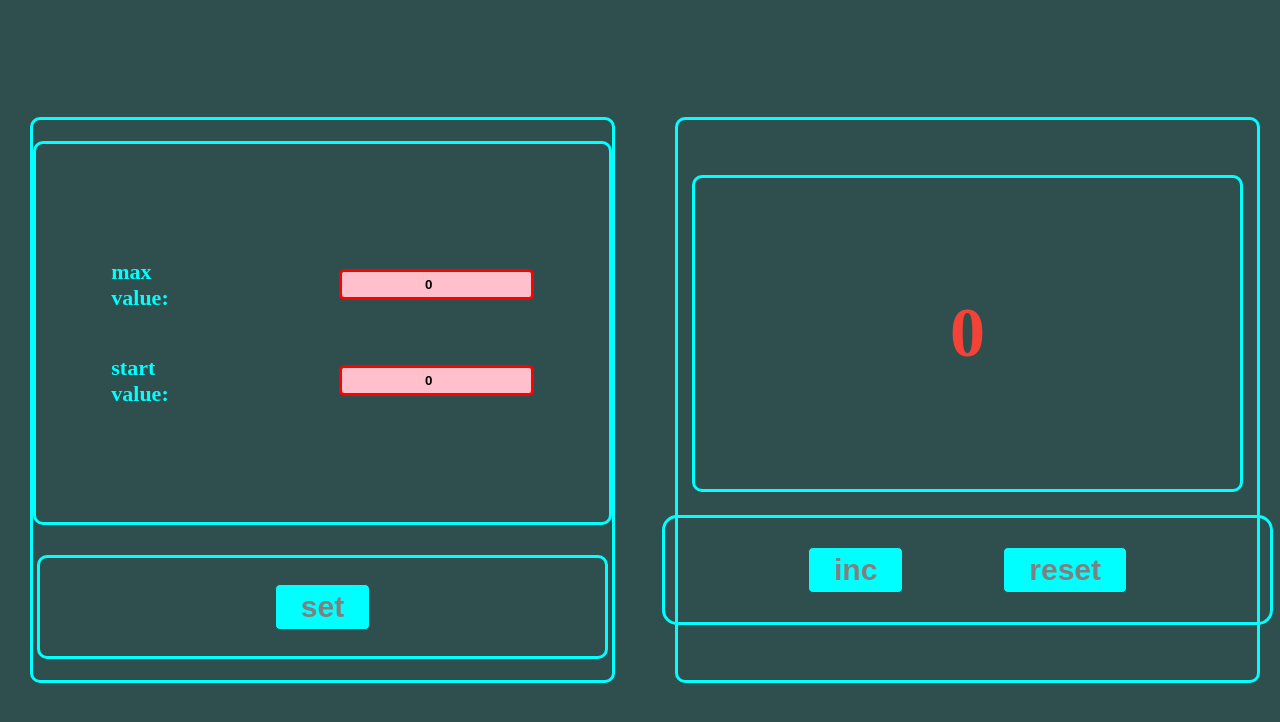
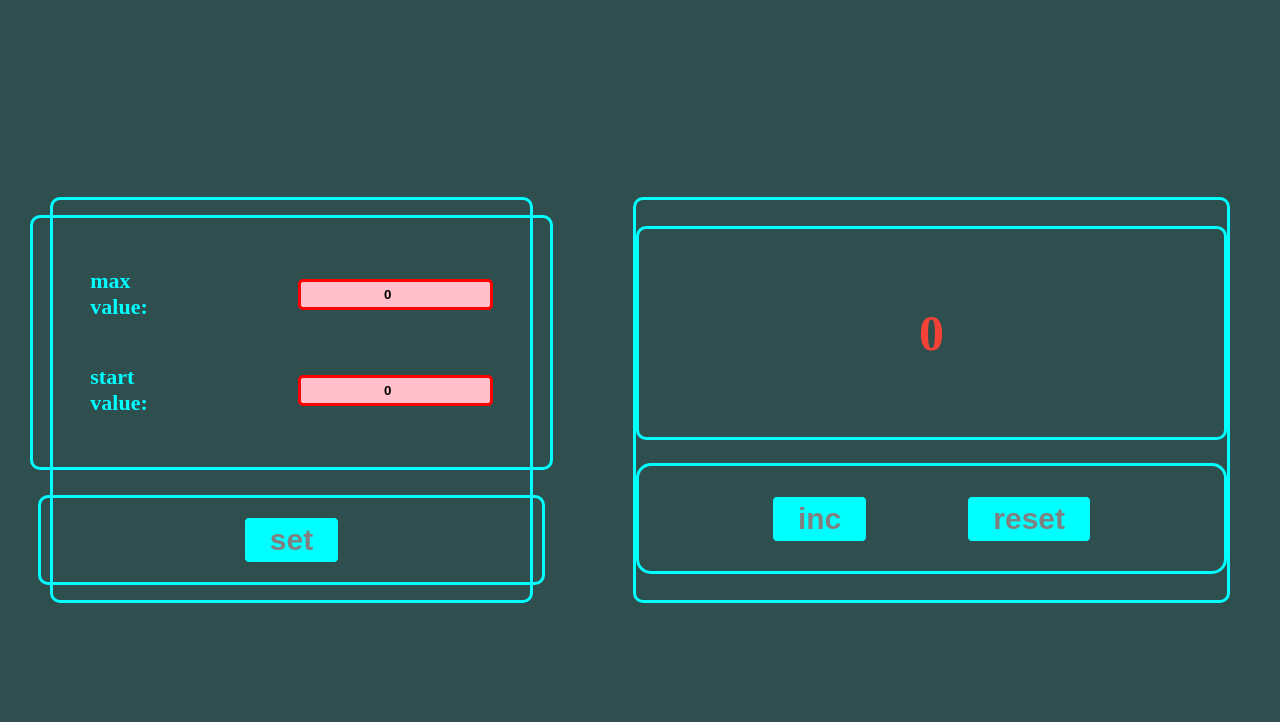
Before and after one commit to DmitryShastel/Native_JS_2.0_old, a React (Create React App) app in the folder Folder_1/native_js_2.0/: page / in a window 1280 px wide. Shown: the top 722 px of the page. Built offline with nearby package versions, Linux system fonts and the light colour scheme.

Commit message:
Counter_2.0: isDataLoaded is added

```diff
--- a/Folder_1/native_js_2.0/src/Native_JS_2.0/Native_JS_Tuesday/Counter_2.0/App_Root_Counter_2.0.tsx
+++ b/Folder_1/native_js_2.0/src/Native_JS_2.0/Native_JS_Tuesday/Counter_2.0/App_Root_Counter_2.0.tsx
@@ -12,6 +12,7 @@ export const AppRootCounter2_0 = () => {
     let [maxValue, setMaxValue] = useState<number>(0)
     let [startValue, setStartValue] = useState<number>(0)
     let [error, setError] = useState<null | string>(null)
+    let [isDataLoaded, setIsDataLoaded] = useState(false)
 
     //logical functions
     let incCounter = () => {
@@ -46,8 +47,7 @@ export const AppRootCounter2_0 = () => {
     const errorStartValue = startValue < 0 || startValue >= maxValue ? 'errorInput' : '';
     const disabledInc = counter === maxValue
     const disabledReset = counter === startValue
-    const disabledSet = disabledInc
-
+    const disabledSet = disabledInc || maxValue === startValue
 
     //functions for localStorage
     //maxValue
@@ -58,11 +58,9 @@ export const AppRootCounter2_0 = () => {
             setMaxValue(newInputMaxValue)
         }
     }, [])
-
     useEffect(() => {
         localStorage.setItem('inputMaxData', JSON.stringify(maxValue))
     }, [maxValue])
-
 
     //startValue
     useEffect(() => {
@@ -71,12 +69,11 @@ export const AppRootCounter2_0 = () => {
             let newInputStartValue = JSON.parse(inputStartValue)
             setStartValue(newInputStartValue)
         }
+         setIsDataLoaded(true)
     }, [])
-
     useEffect(() => {
         localStorage.setItem('inputStartData', JSON.stringify(startValue))
     }, [startValue])
-
 
     //count
     useEffect(() => {
@@ -86,7 +83,6 @@ export const AppRootCounter2_0 = () => {
             setCounter(newInputCountValue)
         }
     }, [])
-
     useEffect(() => {
         localStorage.setItem('inputCountData', JSON.stringify(counter))
     }, [counter])
@@ -94,6 +90,9 @@ export const AppRootCounter2_0 = () => {
     return (
         <div className={'counter-root'}>
 
+            {
+                isDataLoaded && (
+                    <>
                         <div className={'counter-settings'}>
 
                             <div className="settings-container">
@@ -118,7 +117,6 @@ export const AppRootCounter2_0 = () => {
                             </div>
                         </div>
 
-
                         <div className={'counter-counter'}>
                             <div className={'counter-display'}>
                                 <Display
@@ -142,6 +140,10 @@ export const AppRootCounter2_0 = () => {
                             </div>
 
                         </div>
+                    </>
+                )
+            }
+
 
         </div>
     );
--- a/Folder_1/native_js_2.0/src/Native_JS_2.0/Native_JS_Tuesday/Counter_2.0/Counter_2.0Styles.css
+++ b/Folder_1/native_js_2.0/src/Native_JS_2.0/Native_JS_Tuesday/Counter_2.0/Counter_2.0Styles.css
@@ -9,11 +9,11 @@
 .counter-settings {
     flex: 1;
     display: flex;
-    height: 70vh;
+    height: 50vh;
     flex-direction: column;
     align-items: center;
     justify-content: center;
-    margin: 0 30px 0 30px;
+    margin: 0 50px 0 50px;
 }
 
 .counter-settings {
@@ -26,7 +26,7 @@
     flex-direction: column;
     border: 3px solid #00FFFF;
     border-radius: 10px;
-    padding: 16% 13%;
+    padding: 6% 12%;
 }
 
 .setting-row {
@@ -53,8 +53,8 @@
 .setting-button {
     border: 3px solid #00FFFF;
     border-radius: 10px;
-    margin-top: 30px ;
-    padding: 4.5% 32%;
+    margin-top: 25px ;
+    padding: 4% 32%;
 }
 
 .input-center {
@@ -66,20 +66,20 @@
 .counter-counter {
     flex: 1;
     display: flex;
-    height: 70vh;
+    height: 50vh;
     flex-direction: column;
     align-items: center;
     justify-content: center;
     border: 3px solid #00FFFF;
     border-radius: 10px;
-    margin: 0 20px 0 30px;
+    margin: 0 50px 0 50px;
 }
 
 .counter-display {
     border: 3px solid #00FFFF;
     border-radius: 10px;
-    padding: 20% 44%;
-    font-size: 70px;
+    padding: 75px 280px;
+    font-size: 50px;
     color: #00FFFF;
     font-weight: bold;
 }
@@ -87,7 +87,7 @@
 .counter-buttons {
     display: flex;
     margin-top: 4%;
-    padding: 5% 16%;
+    padding: 5% 14%;
     border: 3px solid #00FFFF;
     border-radius: 15px;
 }
@@ -113,6 +113,7 @@
 
 .errorMessage {
     color: #f44336;
+    font-size: 20px;
 }
 
 .disabled {
```
Also changed, not shown: Folder_1/native_js_2.0/src/Native_JS_2.0/Exams/exams.js (+9 -4 lines). Lines whose indentation alone changed are shown as unchanged.
